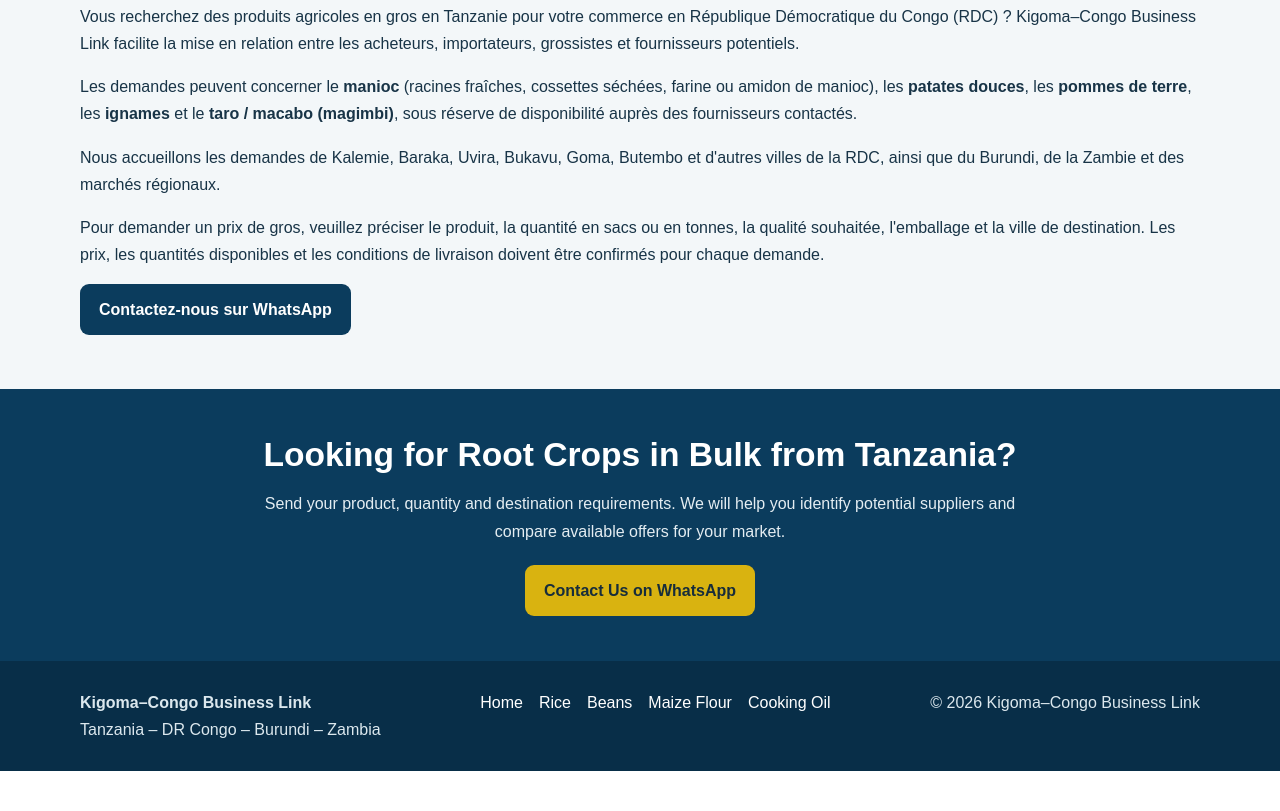
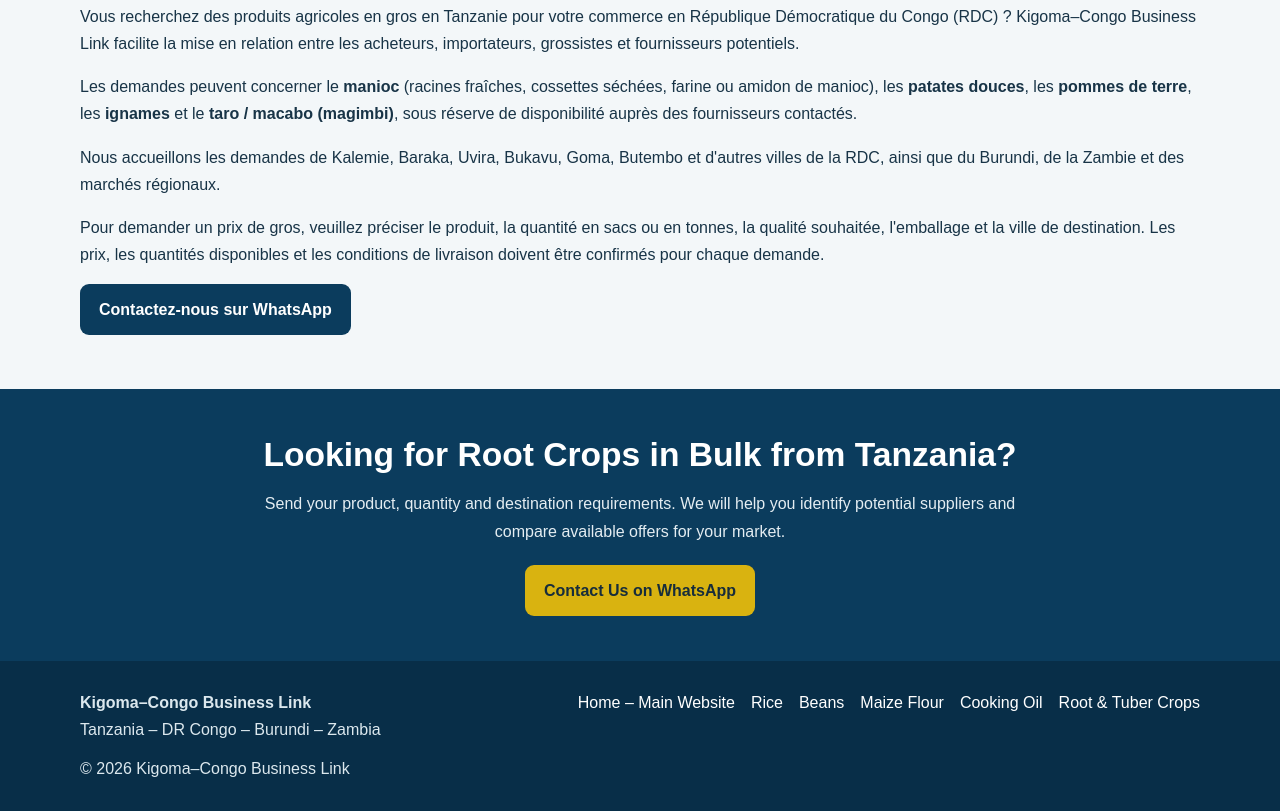
Before and after one commit to kigomacongobusinesslink-droid/kigoma-congo-business-link, a plain HTML site: page root-and-tuber-crops-suppliers-tanzania.html in a window 1280 px wide. Shown: the part 4596-5407 px from the top of the page. Before the commit the page ends 5367 px from the top, so only its background shows below. Drawn offline with Linux system fonts and the light colour scheme.

Commit message:
Improve root crops page footer navigation

```diff
--- a/root-and-tuber-crops-suppliers-tanzania.html
+++ b/root-and-tuber-crops-suppliers-tanzania.html
@@ -412,18 +412,26 @@
     </section>
   </main>
 
+
 <footer class="site-footer">
   <div class="container footer-inner">
-      <div><strong>Kigoma–Congo Business Link</strong><br>Tanzania – DR Congo – Burundi – Zambia</div>
+    <div>
+      <strong>Kigoma–Congo Business Link</strong><br>
+      Tanzania – DR Congo – Burundi – Zambia
+    </div>
+
     <nav class="footer-links" aria-label="Product pages">
-        <a href="index.html">Home</a>
+      <a href="index.html">Home – Main Website</a>
       <a href="fournisseurs-riz-tanzanie.html">Rice</a>
       <a href="beans-suppliers-tanzania.html">Beans</a>
       <a href="maize-flour-suppliers-tanzania.html">Maize Flour</a>
       <a href="cooking-oil-suppliers-tanzania.html">Cooking Oil</a>
+      <a href="root-and-tuber-crops-suppliers-tanzania.html">Root &amp; Tuber Crops</a>
     </nav>
+
     <div>© 2026 Kigoma–Congo Business Link</div>
   </div>
 </footer>
+
 </body>
 </html>
```
Lines whose indentation alone changed are shown as unchanged.
